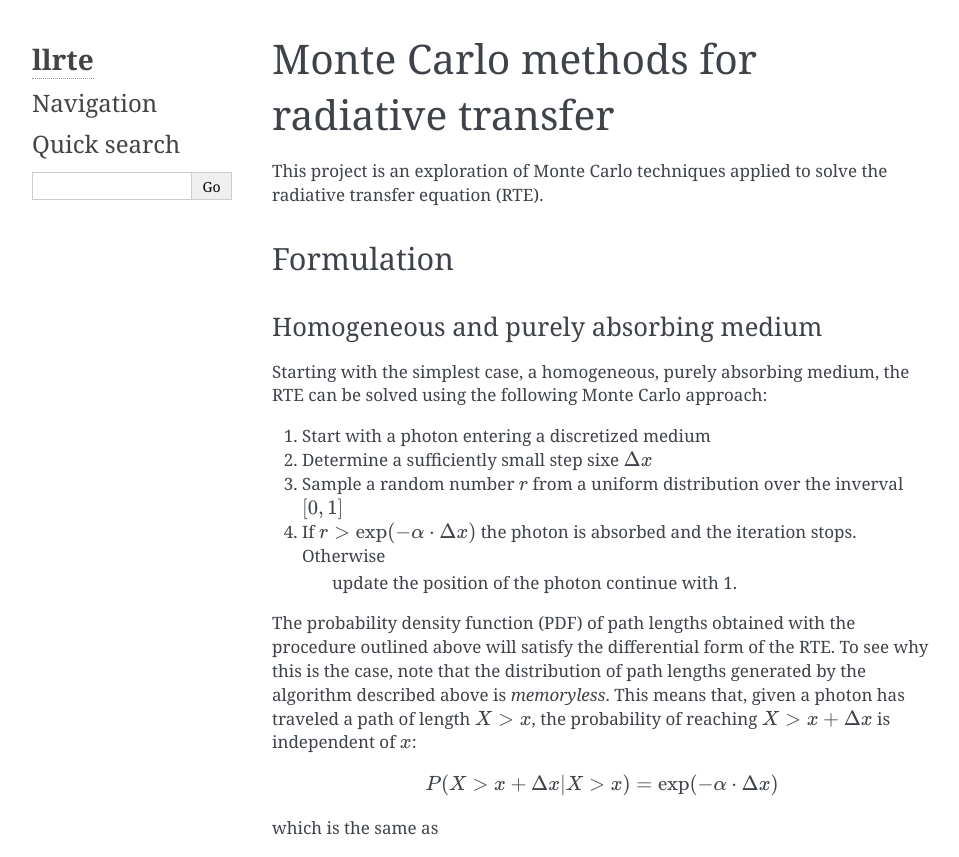
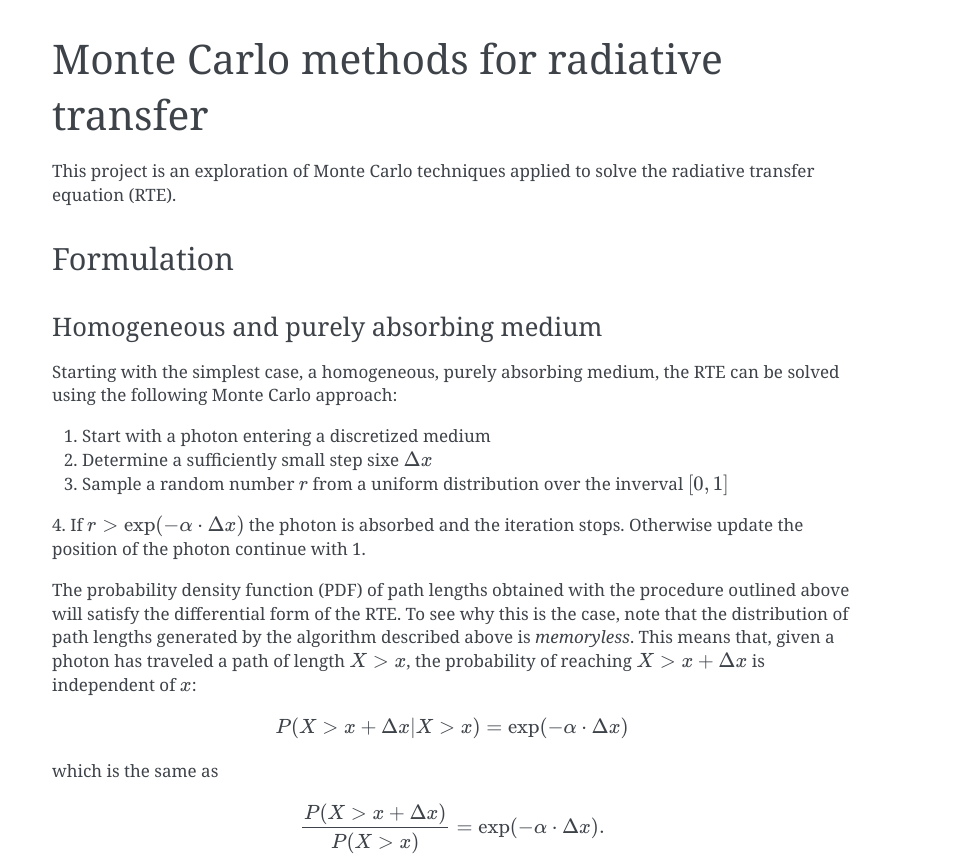
Before and after one commit to simonpf/llrte, a plain HTML site: page index.html in a window 1280 px wide. Shown: the top 857 px of the page, without its empty margins (148-1107 px from the left). Drawn offline with nearby package versions, Linux system fonts and the light colour scheme; some packages are replaced by stand-ins of ours.

Commit message:
Updating doc.

```diff
--- a/index.html
+++ b/index.html
@@ -27,7 +27,6 @@
 
     <div class="document">
       <div class="documentwrapper">
-        <div class="bodywrapper">
 
 
           <div class="body" role="main">
@@ -46,12 +45,9 @@ the RTE can be solved using the following Monte Carlo approach:</p>
 <li>Start with a photon entering a discretized medium</li>
 <li>Determine a sufficiently small step sixe <span class="math notranslate nohighlight">\(\Delta x\)</span></li>
 <li>Sample a random number <span class="math notranslate nohighlight">\(r\)</span> from a uniform distribution over the inverval <span class="math notranslate nohighlight">\([0, 1]\)</span></li>
-<li><dl class="first docutils">
-<dt>If <span class="math notranslate nohighlight">\(r &gt; \exp(-\alpha \cdot \Delta x)\)</span> the photon is absorbed and the iteration stops. Otherwise</dt>
-<dd>update the position of the photon continue with 1.</dd>
-</dl>
-</li>
 </ol>
+<p>4. If <span class="math notranslate nohighlight">\(r &gt; \exp(-\alpha \cdot \Delta x)\)</span> the photon is absorbed and the iteration stops. Otherwise
+update the position of the photon continue with 1.</p>
 <p>The probability density function (PDF) of path lengths obtained with the procedure outlined above
 will satisfy the differential form of the RTE. To see why this is the case, note that the
 distribution of path lengths generated by the algorithm described above is <em>memoryless</em>. This
@@ -109,49 +105,6 @@ decreases exponentially, which is the expected behavior.</p>
 
           </div>
 
-        </div>
-      </div>
-      <div class="sphinxsidebar" role="navigation" aria-label="main navigation">
-        <div class="sphinxsidebarwrapper">
-<h1 class="logo"><a href="#">llrte</a></h1>
-
-
-
-
-
-
-
-
-<h3>Navigation</h3>
-
-<div class="relations">
-<h3>Related Topics</h3>
-<ul>
-  <li><a href="#">Documentation overview</a><ul>
-  </ul></li>
-</ul>
-</div>
-<div id="searchbox" style="display: none" role="search">
-  <h3>Quick search</h3>
-    <div class="searchformwrapper">
-    <form class="search" action="search.html" method="get">
-      <input type="text" name="q" />
-      <input type="submit" value="Go" />
-      <input type="hidden" name="check_keywords" value="yes" />
-      <input type="hidden" name="area" value="default" />
-    </form>
-    </div>
-</div>
-<script type="text/javascript">$('#searchbox').show(0);</script>
-
-
-
-
-
-
-
-
-        </div>
       </div>
       <div class="clearer"></div>
     </div>
```
Also changed, not shown: genindex.html (+0 -44 lines), search.html (+0 -32 lines).
